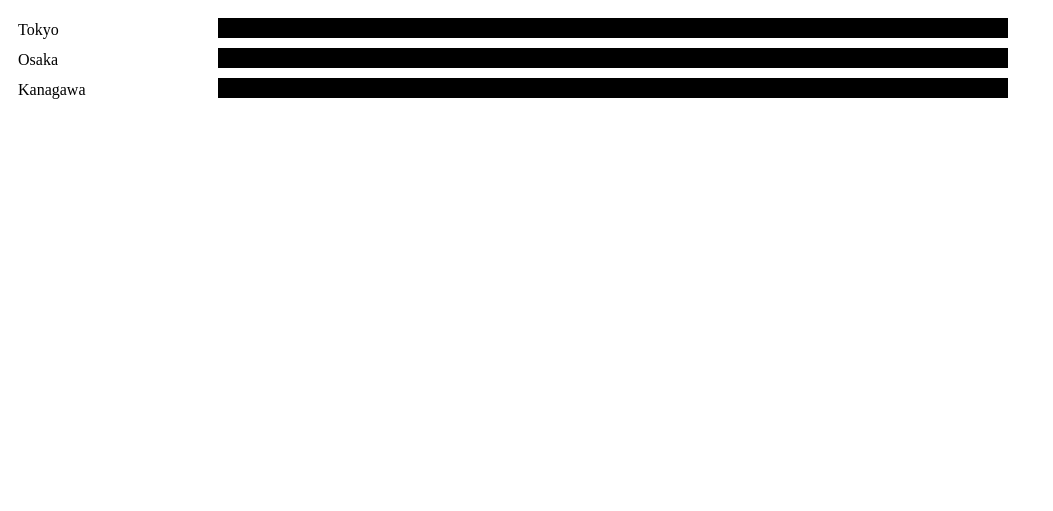
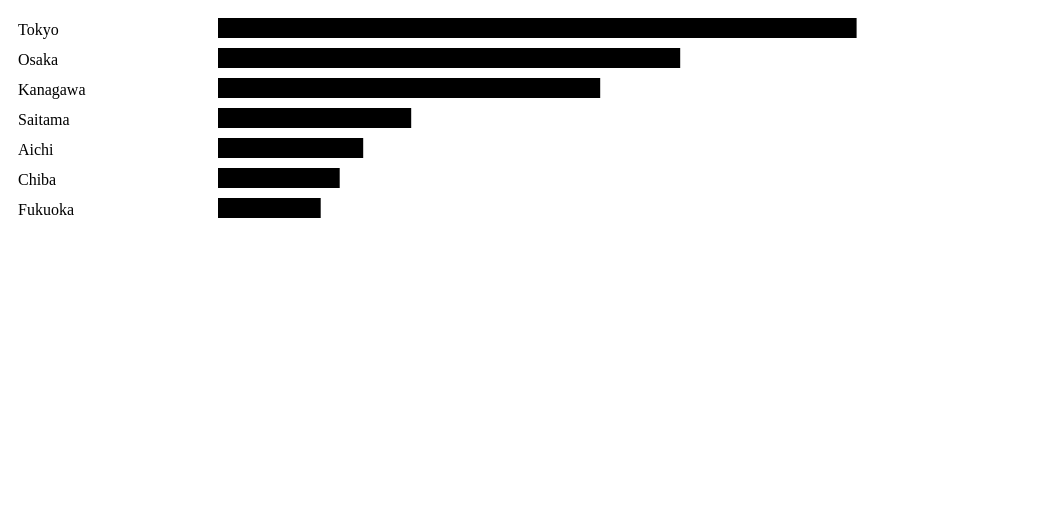
Before and after one commit to Raystar247/InfoVis2022, a plain HTML site: page W04/w04_task2.html in a window 1280 px wide. Shown: the whole page, without its empty margins (0-1053 px from the left). Drawn offline with nearby package versions, Linux system fonts and the light colour scheme.

Commit message:
change the csv file

```diff
--- a/W04/w04_task2.csv
+++ b/W04/w04_task2.csv
@@ -2,3 +2,7 @@ pref,density
 "Tokyo",6386
 "Osaka",4622
 "Kanagawa",3822
+"Saitama",1932
+"Aichi",1452
+"Chiba",1217
+"Fukuoka",1027
--- a/W04/w04_task2.html
+++ b/W04/w04_task2.html
@@ -18,11 +18,11 @@
             .attr("x", padding + 200)
             .attr("y", function(d,i){ return padding + i * ( height + padding ); })
             .attr("height", height)
-            .attr("width", function(d){ return d.density; });
+            .attr("width", function(d){ return d.density / 10; });
          svg.selectAll("text").data(data).enter().append("text")
             .attr("x", padding)
             .attr("y", function(d,i){ return padding + i * ( height + padding ) + 17; })
-            .attr("width", 100)
+            .attr("width", 50)
             .attr("height", height)
             .text(function(d){ return d.pref; });
      }
```
